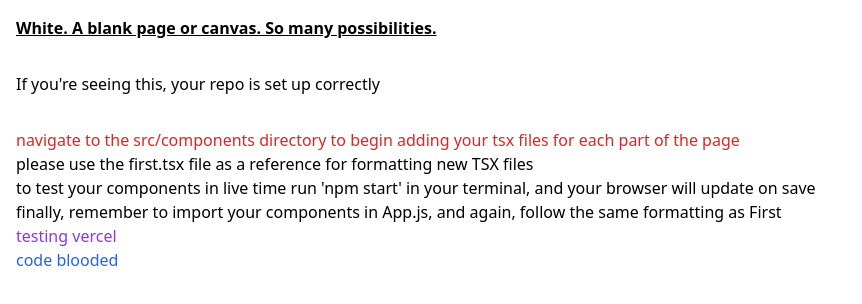
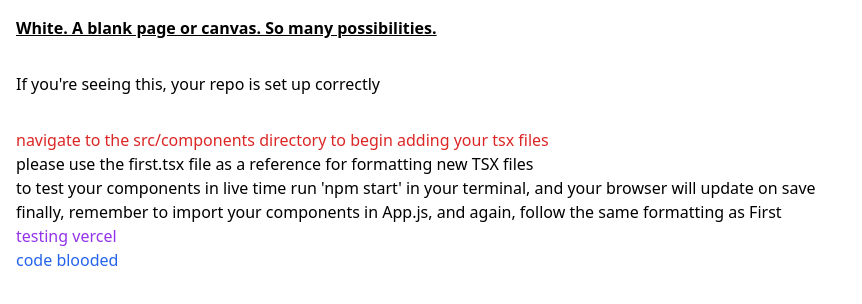
Before and after one commit to varoon-enjeti/tricluck-landing-page, a React (Create React App) app: page / in a window 1280 px wide. Shown: the top 304 px of the page, without its empty margins (0-862 px from the left). Built offline with nearby package versions, Linux system fonts and the light colour scheme.

Commit message:
instructions

```diff
--- a/src/components/first.tsx
+++ b/src/components/first.tsx
@@ -3,7 +3,7 @@ import React from 'react';
 export default function First() {
     return (
         <div className="p-4">
-            <p className="text-red-600">navigate to the src/components directory to begin adding your tsx files for each part of the page</p>
+            <p className="text-red-600">navigate to the src/components directory to begin adding your tsx files</p>
             <p>please use the first.tsx file as a reference for formatting new TSX files</p>
             <p>to test your components in live time run 'npm start' in your terminal, and your browser will update on save</p>
             <p>finally, remember to import your components in App.js, and again, follow the same formatting as First</p>
```
